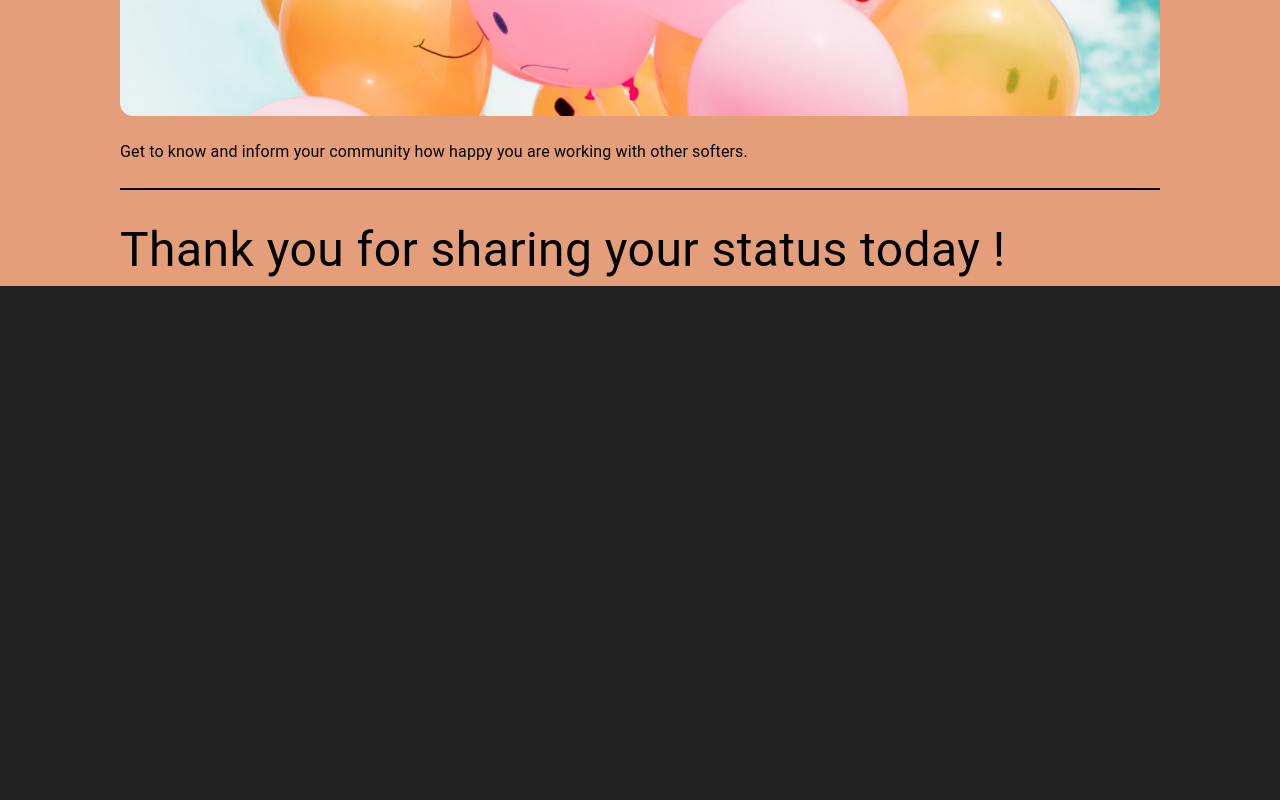
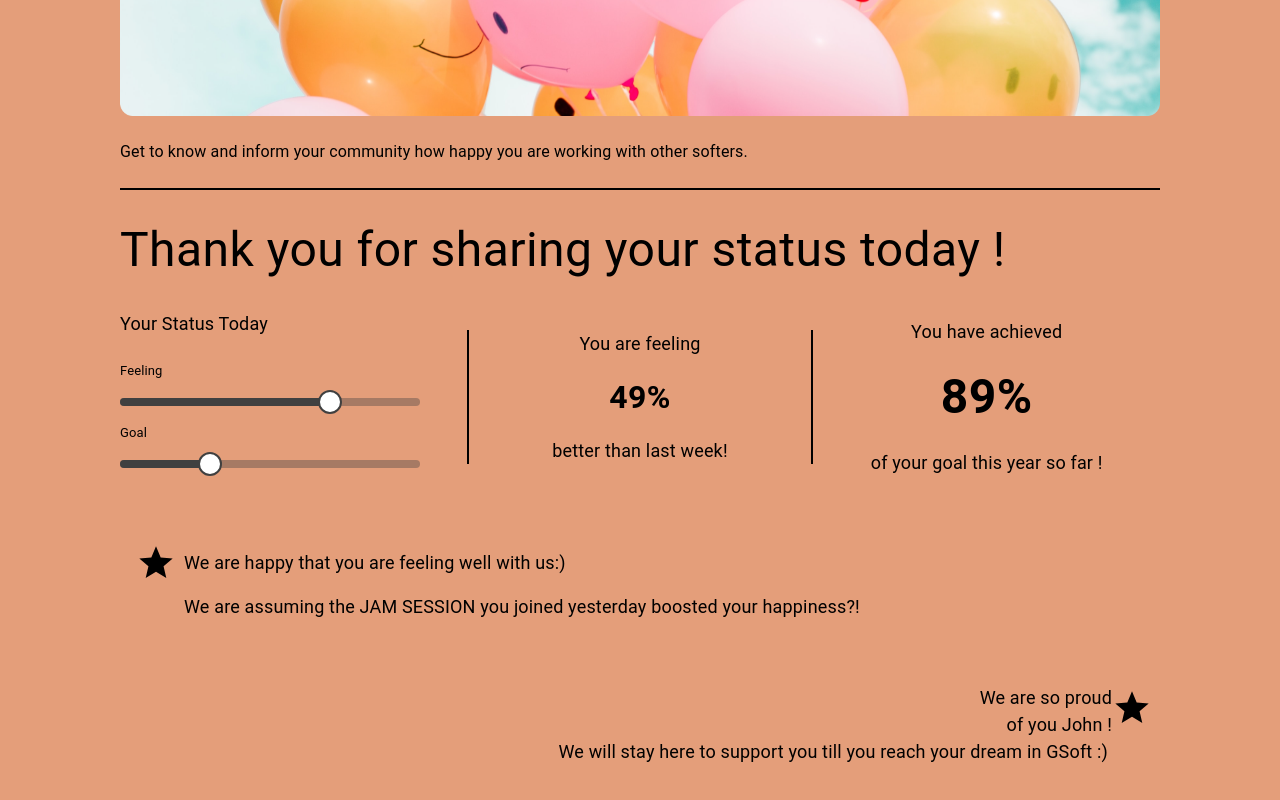
Before and after one commit to MinGi-K/Gsoft-Boarding, a React (Create React App) app: page / in a window 1280 px wide. Shown: the part 368-1168 px from the top of the page. Before the commit the page ends 800 px from the top, so only its background shows below. Built offline with nearby package versions, Linux system fonts and the light colour scheme.

Commit message:
status page done

```diff
--- a/src/pages/Status.js
+++ b/src/pages/Status.js
@@ -8,6 +8,7 @@ import IconButton from '@mui/material/IconButton';
 import { Form } from "react-router-dom";
 import { Label } from "@mui/icons-material";
 import FavoriteBorderOutlinedIcon from '@mui/icons-material/FavoriteBorderOutlined';
+import StarIcon from '@mui/icons-material/Star';
 import { Slider } from '@mui/material';
 import { styled } from '@mui/material/styles';
 
@@ -68,29 +69,65 @@ const Status = () => {
                     Get to know and inform your community how happy you are working with other softers.
                 </Typography>
             </Box>
-            <Box sx={{ display: 'flex', alignItems: 'center', textAlign: 'center', paddingTop: 3,
+            <Box sx={{ display: 'grid', alignItems: 'center', textAlign: 'left', paddingTop: 3,
             paddingLeft: 15, paddingRight: 15, backgroundColor: '#E49E7A', }}>
                 <Typography sx={{color: 'black', fontSize: 'xxx-large'}}>Thank you for sharing your status today !</Typography>
             </Box>
-            {/* <Box sx={{display: 'grid', alignItems: 'center', textAlign: 'center', gridTemplateColumns: 'repeat(3, 1fr)',
-                    paddingTop: 3, borderBottom: 10, paddingBottom: 3, marginLeft: 15, marginRight: 15,
-                    borderColor: 'black'}}> */}
-                    {/* <Box sx={{width: 400}}>
-                        <Typography sx = {{color: 'black'}} gutterBottom>Feeling</Typography>
+            <Box sx={{display: 'grid', alignItems: 'center', textAlign: 'center', gridTemplateColumns: 'repeat(3, 1fr)',
+                    paddingTop: 3,  paddingBottom: 3, paddingLeft: 15, paddingRight: 15, borderColor: 'black'}}>
+                    <Box sx={{width: 300, textAlign: 'left', alignItems: 'center'}}>
+                        <Typography sx={{color: 'black', fontSize: "large", paddingBottom: 3}}>Your Status Today</Typography>
+                        <Typography sx = {{color: 'black', fontSize: 'small'}} gutterBottom>Feeling</Typography>
                             <PrettoSlider
                                 valueLabelDisplay="auto"
                                 aria-label="pretto slider"
-                                defaultValue={20}
+                                defaultValue={70}
                             />
-                        <Typography sx = {{color: 'black'}} gutterBottom>Goal</Typography>
+                        <Typography sx = {{color: 'black', fontSize: 'small'}} gutterBottom>Goal</Typography>
                             <PrettoSlider
                                 valueLabelDisplay="auto"
                                 aria-label="pretto slider"
-                                defaultValue={80}
+                                defaultValue={30}
                             />
-                    </Box> */}
+                    </Box>
 
-                {/* </Box> */}
+                    <Box sx={{minwidth: 300, textAlign: 'center', borderRight: 2, borderLeft: 2, color: 'black'}}>
+                        <Typography sx = {{color: 'black', fontSize: 'large'}}>You are feeling</Typography>
+                        <Typography sx = {{color: 'black', fontSize: 'xx-large', fontWeight: "bold", marginTop: 2, marginBottom: 2}}>49%</Typography>
+                        <Typography sx = {{color: 'black', fontSize: 'large'}}>better than last week!</Typography>
+                    </Box>
+
+                    <Box sx={{minwidth: 300, textAlign: 'center', color: 'black'}}>
+                        <Typography sx = {{color: 'black', fontSize: 'large'}}>You have achieved</Typography>
+                        <Typography sx = {{color: 'black', fontSize: 'xxx-large', fontWeight: "bold", marginTop: 2, marginBottom: 2}}>89%</Typography>
+                        <Typography sx = {{color: 'black', fontSize: 'large'}}>of your goal this year so far !</Typography>
+                    </Box>
+
+
+                </Box>
+
+                <Box sx={{display: 'grid', alignItems: 'center', textAlign: 'left', paddingTop: 3,  paddingBottom: 3,
+                paddingLeft: 15, paddingRight: 15, borderColor: 'black'}}>
+                    <MenuItem sx={{color: 'black', fontSize: "large"}}>
+                        <ListItemIcon>
+                            <StarIcon sx={{ color: 'black', fontSize: "xxx-large", paddingRight: 1 }} />
+                        </ListItemIcon>
+                        We are happy that you are feeling well with us:)
+                    </MenuItem>
+                    <Typography sx={{color: 'black', fontSize: "large", paddingLeft: 8}}>We are assuming the JAM SESSION you joined yesterday boosted your happiness?! </Typography>
+                </Box>
+
+                <Box sx={{display: 'grid', alignItems: 'right', textAlign: 'right', paddingTop: 5, paddingLeft: 114, paddingRight: 15}}>
+                    <Box sx={{display: 'flex', alignItems: 'right', textAlign: 'right', justifyContent: 'space-between'}}>
+                        <Typography sx={{color: 'black', fontSize: "large", paddingLeft: 8}}>We are so proud of you John !</Typography>
+                        <StarIcon sx={{ color: 'black', fontSize: "xxx-large", paddingRight: 1, alignItems: 'right', textAlign: 'right' }} />
+                    </Box>
+                </Box>
+
+                <Box sx={{display: 'grid', alignItems: 'right', textAlign: 'right', paddingLeft: 15, paddingRight: 21.5, paddingBottom: 20}}>
+                    <Typography sx={{color: 'black', fontSize: "large", paddingLeft: 8}}>We will stay here to support you till you reach your dream in GSoft :)</Typography>
+                </Box>
+
         </Box>
 
 
```
